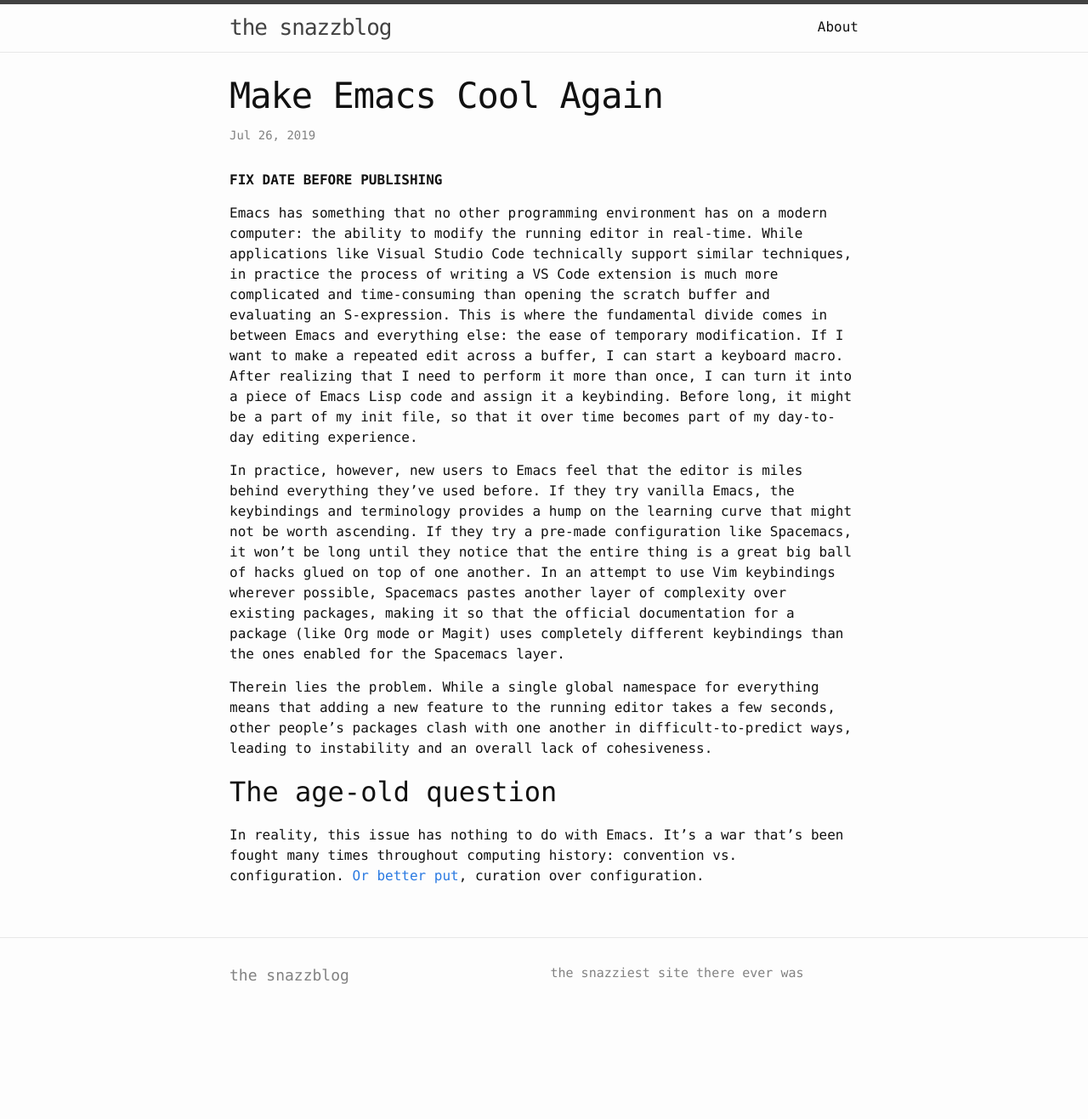
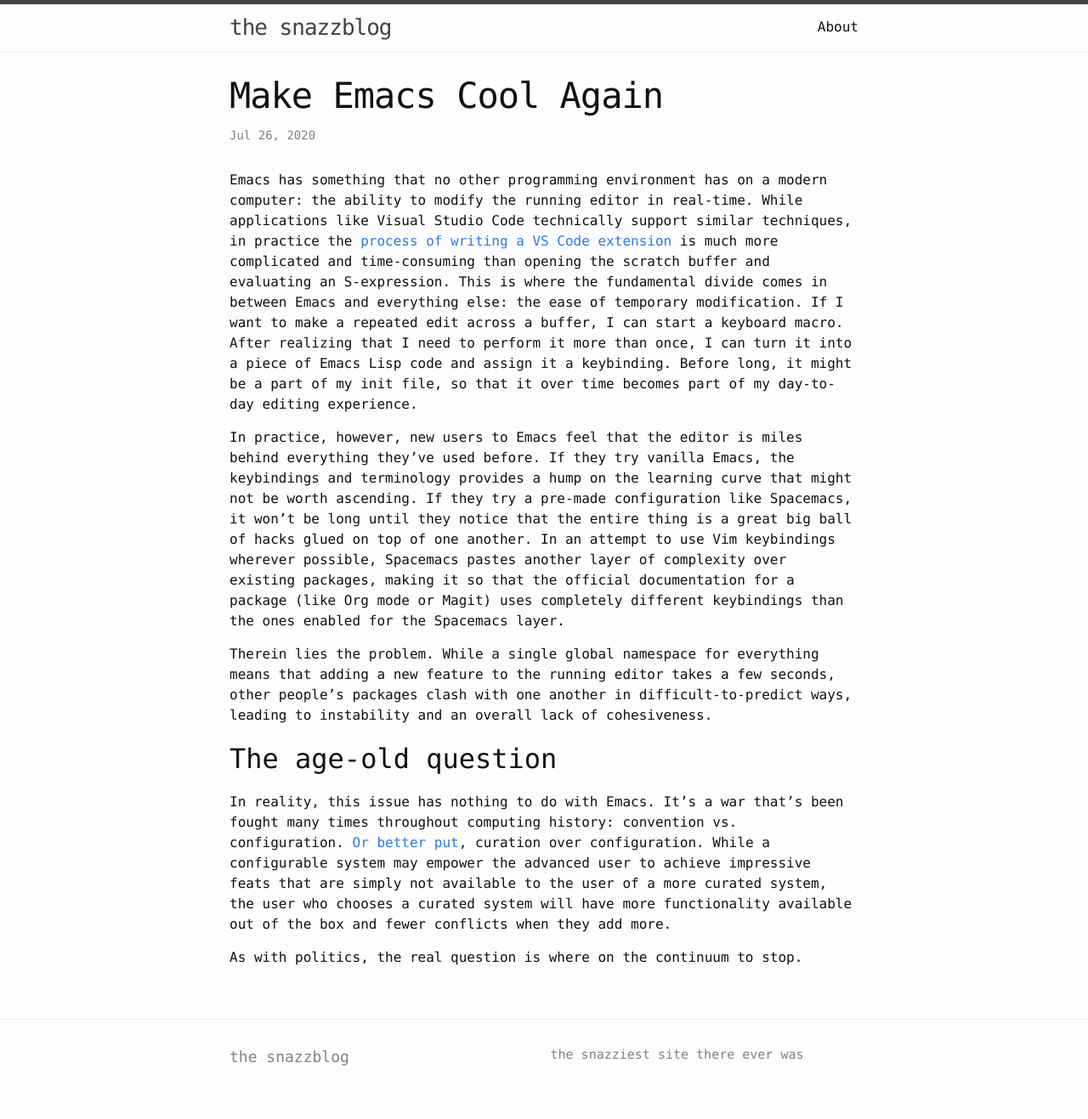
Before and after one commit to jack-the-coder/oldsite, a Jekyll site: the page built from _posts/2019-07-26-make-emacs-cool-again.markdown, in a window 1280 px wide. Shown: the whole page at 85% size. Built offline with Jekyll 4.4.1, drawn with Linux system fonts in a browser that asks for light colours; before the commit the page ends 1221 px from its top, so only the background shows below that.

Commit message:
add new post

```diff
--- a/_posts/2019-07-26-make-emacs-cool-again.markdown
+++ b/_posts/2019-07-26-make-emacs-cool-again.markdown
@@ -1,17 +1,17 @@
 ---
 layout: post
 title:  "Make Emacs Cool Again"
-date:   2019-07-26 05:52:57 -0500
+date:   2020-07-26 05:52:57 -0500
 categories: emacs
 ---
 
-**FIX DATE BEFORE PUBLISHING**
-
-Emacs has something that no other programming environment has on a modern computer: the ability to modify the running editor in real-time. While applications like Visual Studio Code technically support similar techniques, in practice the process of writing a VS Code extension is much more complicated and time-consuming than opening the scratch buffer and evaluating an S-expression. This is where the fundamental divide comes in between Emacs and everything else: the ease of temporary modification. If I want to make a repeated edit across a buffer, I can start a keyboard macro. After realizing that I need to perform it more than once, I can turn it into a piece of Emacs Lisp code and assign it a keybinding. Before long, it might be a part of my init file, so that it over time becomes part of my day-to-day editing experience.
+Emacs has something that no other programming environment has on a modern computer: the ability to modify the running editor in real-time. While applications like Visual Studio Code technically support similar techniques, in practice the [process of writing a VS Code extension](https://code.visualstudio.com/api/get-started/your-first-extension) is much more complicated and time-consuming than opening the scratch buffer and evaluating an S-expression. This is where the fundamental divide comes in between Emacs and everything else: the ease of temporary modification. If I want to make a repeated edit across a buffer, I can start a keyboard macro. After realizing that I need to perform it more than once, I can turn it into a piece of Emacs Lisp code and assign it a keybinding. Before long, it might be a part of my init file, so that it over time becomes part of my day-to-day editing experience.
 
 In practice, however, new users to Emacs feel that the editor is miles behind everything they've used before. If they try vanilla Emacs, the keybindings and terminology provides a hump on the learning curve that might not be worth ascending. If they try a pre-made configuration like Spacemacs, it won't be long until they notice that the entire thing is a great big ball of hacks glued on top of one another. In an attempt to use Vim keybindings wherever possible, Spacemacs pastes another layer of complexity over existing packages, making it so that the official documentation for a package (like Org mode or Magit) uses completely different keybindings than the ones enabled for the Spacemacs layer.
 
 Therein lies the problem. While a single global namespace for everything means that adding a new feature to the running editor takes a few seconds, other people's packages clash with one another in difficult-to-predict ways, leading to instability and an overall lack of cohesiveness.
 
 ## The age-old question
-In reality, this issue has nothing to do with Emacs. It's a war that's been fought many times throughout computing history: convention vs. configuration. [Or better put](http://gilesbowkett.blogspot.com/2013/02/the-lie-of-convention-over-configuration.html), curation over configuration.
+In reality, this issue has nothing to do with Emacs. It's a war that's been fought many times throughout computing history: convention vs. configuration. [Or better put](http://gilesbowkett.blogspot.com/2013/02/the-lie-of-convention-over-configuration.html), curation over configuration. While a configurable system may empower the advanced user to achieve impressive feats that are simply not available to the user of a more curated system, the user who chooses a curated system will have more functionality available out of the box and fewer conflicts when they add more.
+
+As with politics, the real question is where on the continuum to stop.
```
